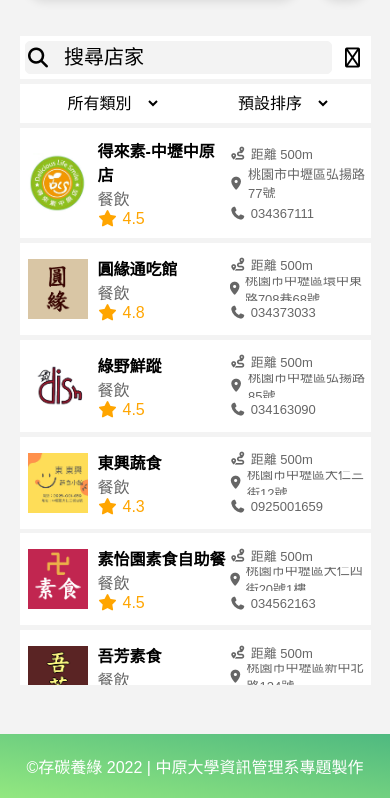
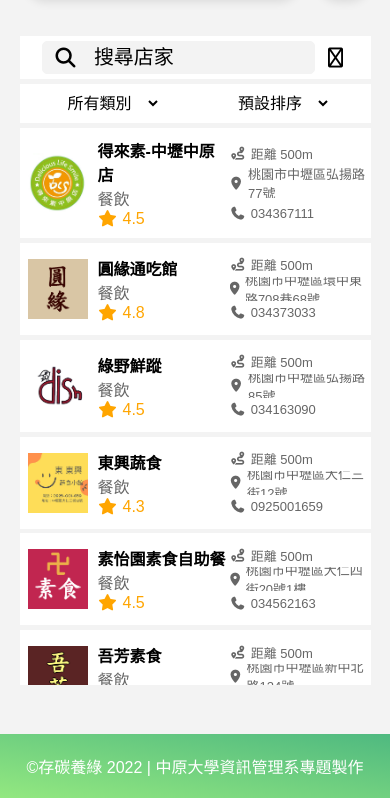
Before and after one commit to krank0000/GreenSave, a plain HTML site: page page/partner_stores.html in a window 390 px wide. Shown: the part 58-856 px from the top of the page. Drawn offline with Linux system fonts and the light colour scheme; a web font is replaced by a local one.

Commit message:
合作店家-調整

```diff
--- a/asset/css/styles/style.scss
+++ b/asset/css/styles/style.scss
@@ -606,13 +606,15 @@ footer {
         section {
           //搜尋店家
           &.search_store {
+            width: 100%;
             background-color: $white;
             div.search_store_area {
               border: 1px solid $bg_color;
               background-color: $bg_color;
               color: $black;
-
+              width: 80%;
               input {
+                width: 80%;
                 font-size: 1.25rem;
                 color: $black;
                 background-color: $bg_color;
```
Also changed, not shown: asset/css/styles/style.css, 1 other file.
